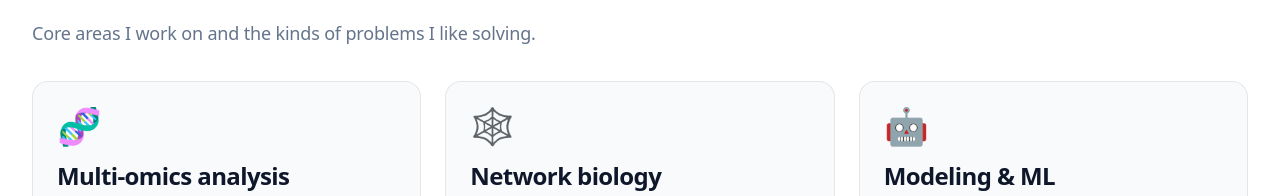
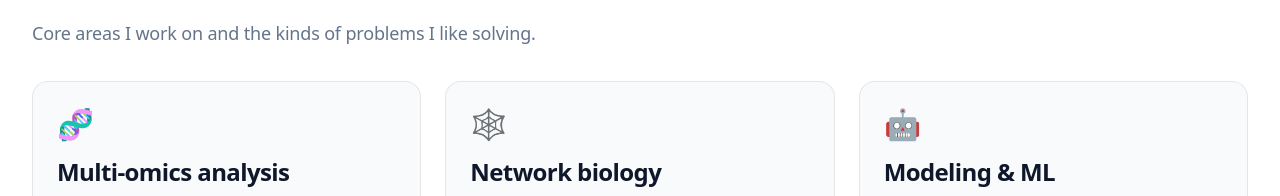
Before and after one commit to dipankatanu/my-website, a Next.js app: page / in a window 1280 px wide. Shown: the part 854-1050 px from the top of the page. Built offline with nearby package versions, Linux system fonts and the light colour scheme; no server answers; the database is empty.

Commit message:
update from Claudie

```diff
--- a/app/page.tsx
+++ b/app/page.tsx
@@ -187,8 +187,8 @@ export default function Home() {
               key={item.title}
               className="card group"
             >
-              {/* Icon */}
-              <div className="mb-4 text-4xl transition-transform duration-200 group-hover:scale-110">
+              {/* Icon - optimized size and opacity for light mode */}
+              <div className="mb-4 text-3xl opacity-90 transition-all duration-200 group-hover:scale-110 group-hover:opacity-100 dark:opacity-100">
                 {item.icon}
               </div>
 
```
